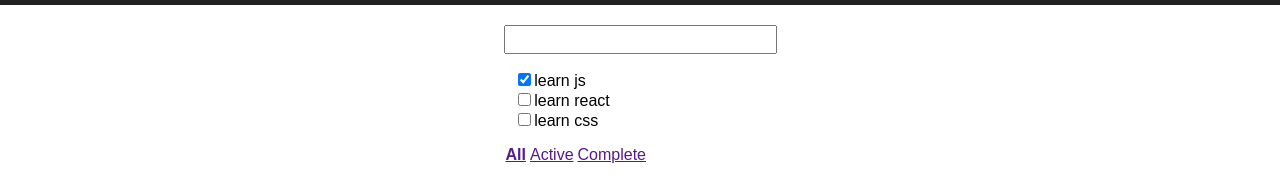
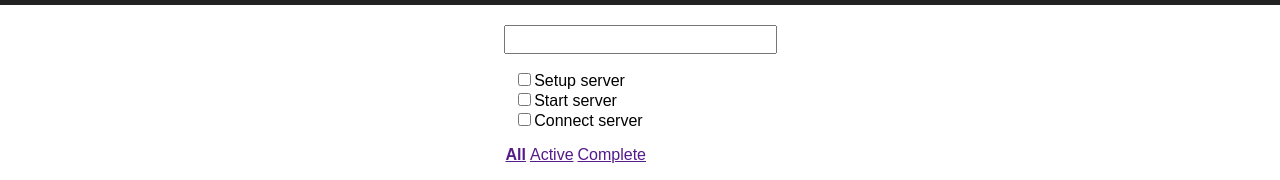
Before and after one commit to ivanuy/react-todo, a React (Create React App) app: page / in a window 1280 px wide. Shown: the part 185-365 px from the top of the page. Built offline with nearby package versions, Linux system fonts and the light colour scheme; data requests are answered from the project's data file.

Commit message:
Add json server

```diff
--- /dev/null
+++ b/db.json
@@ -0,0 +1,19 @@
+{
+  "todos": [
+    {
+      "id": 1,
+      "name": "Setup server",
+      "isComplete": true
+    },
+    {
+      "id": 2,
+      "name": "Start server",
+      "isComplete": true
+    },
+    {
+      "id": 3,
+      "name": "Connect server",
+      "isComplete": true
+    }
+  ]
+}
--- a/package.json
+++ b/package.json
@@ -3,6 +3,7 @@
   "version": "0.1.0",
   "private": true,
   "dependencies": {
+    "json-server": "^0.12.0",
     "prop-types": "^15.6.0",
     "react": "^16.0.0",
     "react-dom": "^16.0.0",
@@ -15,3 +16,4 @@
     "eject": "react-scripts eject"
   }
 }
+//json-server -p 8080 --watch db.json
--- a/src/App.js
+++ b/src/App.js
@@ -5,14 +5,17 @@ import './App.css';
 import { TodoForm, TodoList, Footer } from './components/todo';
 import {addTodo, generateId, findById, toggleTodo, updateTodo, removeTodo, filterTodos} from './lib/todoHelpers'
 import {pipe, partial} from './lib/utils'
+import {loadTodos} from './lib/todoService'
+
 class App extends Component {
   state = {
-    todos: [
-      {id: 1, name: 'learn js', isCompleted: true},
-      {id: 2, name: 'learn react', isCompleted: false},
-      {id: 3, name: 'learn css', isCompleted: false}
-    ],
+    todos: [],
     currentTodo: ''
+  }
+
+  componentDidMount() {
+    loadTodos()
+      .then(todos => this.setState({todos}))
   }
 
   handleRemove = (id, evt) => {
--- /dev/null
+++ b/src/lib/todoService.js
@@ -0,0 +1,6 @@
+const baseUrl = 'http://localhost:8080/todos'
+
+export const loadTodos = () => {
+  return fetch(baseUrl)
+    .then(res => res.json())
+}
```
Also changed, not shown: 1 other file (tests, documents, lock files or other folders).
